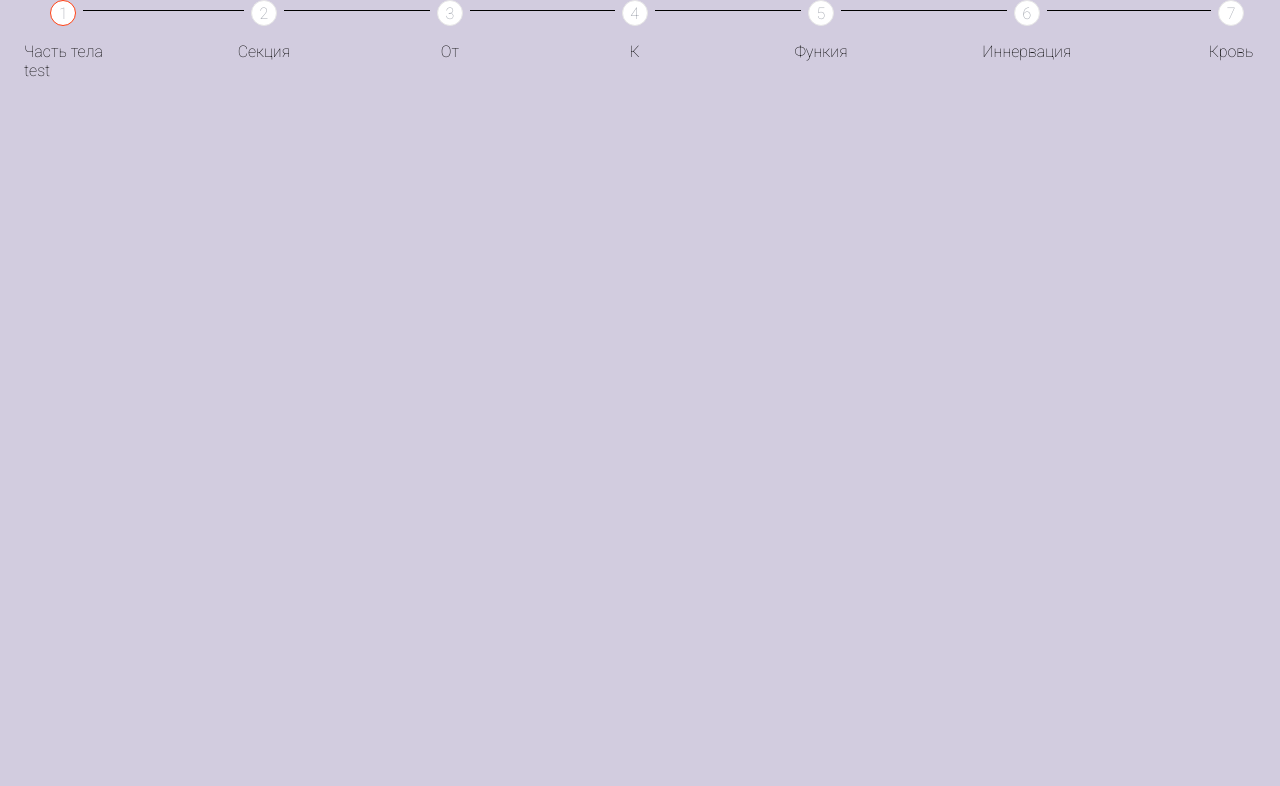
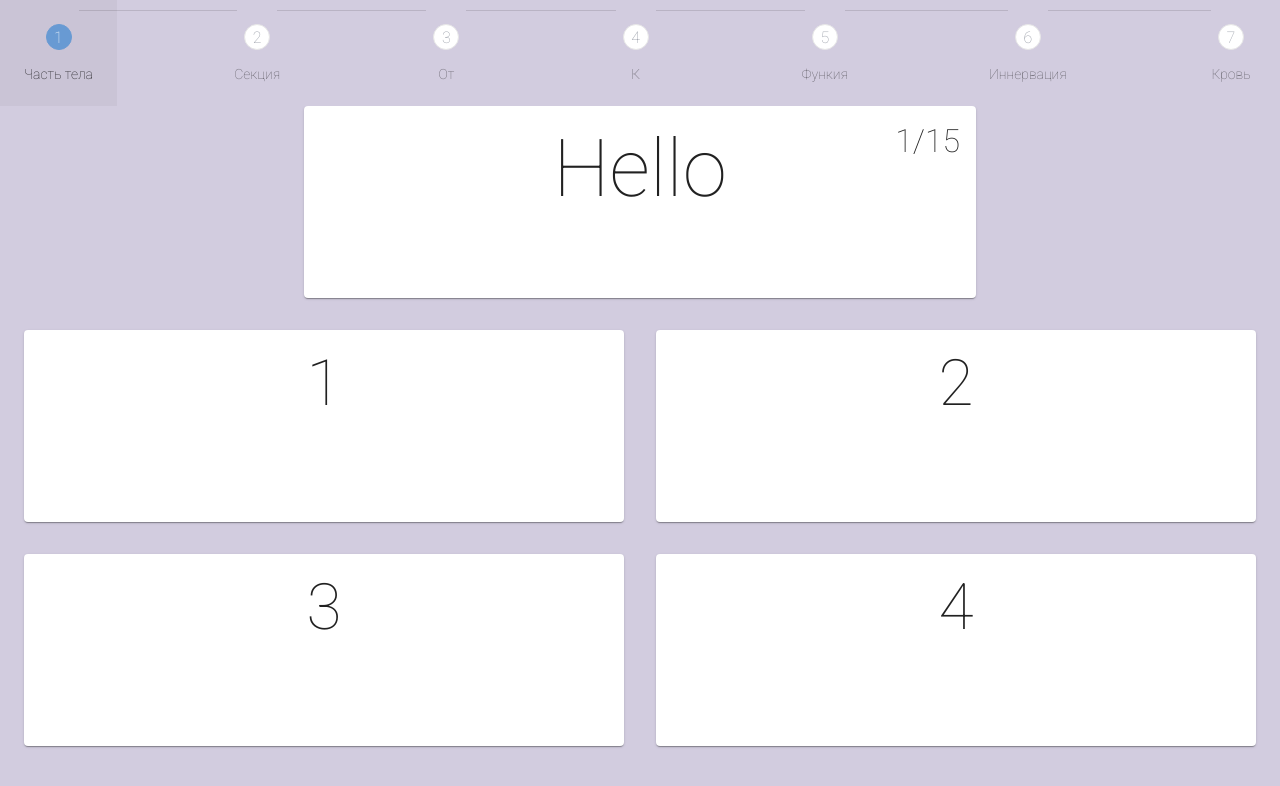
Before and after one commit to oxmap/ox-muscles, an Angular app: page /start in a window 1280 px wide. Both pictures are taken after a click on the button "НАЧАТЬ". Shown: the top 786 px of the page. Built offline with nearby package versions, Linux system fonts and the light colour scheme.

Commit message:
Changed layout for main

```diff
--- a/src/app/app.module.ts
+++ b/src/app/app.module.ts
@@ -4,6 +4,7 @@ import { BrowserModule } from "@angular/platform-browser";
 import { AppRoutingModule } from "./app-routing.module";
 import { MatStepperModule } from "@angular/material/stepper";
 import { BrowserAnimationsModule } from "@angular/platform-browser/animations";
+import { MatCardModule } from "@angular/material/card";
 
 import { AppComponent } from "./components/app/app.component";
 import { MainComponent } from "./components/main/main.component";
@@ -16,6 +17,7 @@ import { NumericDirective } from "./directives/numeric.directive";
     BrowserModule,
     BrowserAnimationsModule,
     MatStepperModule,
+    MatCardModule,
     FormsModule,
     ReactiveFormsModule,
     AppRoutingModule,
--- a/src/app/components/main/main.component.html
+++ b/src/app/components/main/main.component.html
@@ -2,47 +2,49 @@
   <mat-step>
     <ng-template matStepLabel>Часть тела</ng-template>
     <ng-container
-      *ngTemplateOutlet="body; context: { $implicit: 'Hello' }"
+      *ngTemplateOutlet="
+        body;
+        context: { main: 'Hello', answers: ['1', '2', '3', '4'] }
+      "
     ></ng-container>
   </mat-step>
   <mat-step>
     <ng-template matStepLabel>Секция</ng-template>
     <ng-container
-      *ngTemplateOutlet="body; context: { $implicit: 'Hello' }"
+      *ngTemplateOutlet="body; context: { main: 'Hello' }"
     ></ng-container>
   </mat-step>
   <mat-step>
     <ng-template matStepLabel>От</ng-template>
     <ng-container
-      *ngTemplateOutlet="body; context: { $implicit: 'Hello' }"
+      *ngTemplateOutlet="body; context: { main: 'Hello' }"
     ></ng-container>
   </mat-step>
   <mat-step>
     <ng-template matStepLabel>К</ng-template>
     <ng-container
-      *ngTemplateOutlet="body; context: { $implicit: 'Hello' }"
+      *ngTemplateOutlet="body; context: { main: 'Hello' }"
     ></ng-container>
   </mat-step>
   <mat-step>
     <ng-template matStepLabel>Функия</ng-template>
     <ng-container
-      *ngTemplateOutlet="body; context: { $implicit: 'Hello' }"
+      *ngTemplateOutlet="body; context: { main: 'Hello' }"
     ></ng-container>
   </mat-step>
   <mat-step>
     <ng-template matStepLabel>Иннервация</ng-template>
     <ng-container
-      *ngTemplateOutlet="body; context: { $implicit: 'Hello' }"
+      *ngTemplateOutlet="body; context: { main: 'Hello' }"
     ></ng-container>
   </mat-step>
   <mat-step>
     <ng-template matStepLabel>Кровь</ng-template>
     <ng-container
-      *ngTemplateOutlet="body; context: { $implicit: 'Hello' }"
+      *ngTemplateOutlet="body; context: { main: 'Hello' }"
     ></ng-container>
   </mat-step>
 
-  <!-- TODO prevent duplicate for stepicon -->
   <ng-template matStepperIcon="number" let-index="index">
     <span>
       {{ index + 1 }}
@@ -60,4 +62,16 @@
   </ng-template>
 </mat-horizontal-stepper>
 
-<ng-template #body> test </ng-template>
+<ng-template #body let-main="main" let-answers="answers">
+  <div class="main-body">
+    <mat-card class="main-card">
+      <p class="content">{{ main }}</p>
+      <p class="status">{{ appService.current }}/{{ appService.count }}</p>
+    </mat-card>
+    <div class="grid">
+      <mat-card *ngFor="let answer of answers">
+        <p class="answer">{{ answer }}</p>
+      </mat-card>
+    </div>
+  </div>
+</ng-template>
--- a/src/app/components/main/main.component.scss
+++ b/src/app/components/main/main.component.scss
@@ -1,4 +1,12 @@
+$success: rgb(72, 194, 103);
+$error: rgb(194, 72, 72);
+$current: rgb(104, 154, 211);
+
 :host ::ng-deep {
+  .mat-stepper-horizontal,
+  .mat-stepper-vertical {
+    background: transparent;
+  }
   .mat-step-header {
     .mat-step-icon {
       font-weight: 500;
@@ -12,8 +20,9 @@
     }
 
     .mat-step-icon-selected {
-      border-color: #ff4114;
-      background-color: white;
+      border-color: $current;
+      background-color: $current;
+      color: white;
     }
 
     .mat-step-icon-state-done {
@@ -29,4 +38,44 @@
       top: 0.6em;
     }
   }
+
+  .mat-card {
+    height: 20vh;
+  }
+
+  .grid {
+    display: grid;
+    gap: 2em;
+    grid-template-columns: 1fr 1fr;
+  }
+
+  .main-body {
+    width: 100%;
+    height: 80vh;
+  }
+
+  .main-card {
+    width: 50vw;
+    margin: 0 auto 2em auto;
+  }
+
+  .status {
+    position: absolute;
+    right: 0.5em;
+    top: 0.5em;
+    font-size: 2em;
+  }
+
+  .content {
+    font-size: 5em;
+  }
+
+  .answer {
+    font-size: 4em;
+    text-align: center;
+  }
+
+  p {
+    text-align: center;
+  }
 }
--- a/src/app/services/app.service.ts
+++ b/src/app/services/app.service.ts
@@ -8,5 +8,6 @@ import { Injectable } from "@angular/core";
 })
 export class AppService {
   public count = 15;
+  public current = 1;
   constructor() {}
 }
--- a/src/styles.scss
+++ b/src/styles.scss
@@ -1,3 +1,22 @@
+@use "@angular/material" as mat;
+@include mat.core();
+
+$theme-primary: mat.define-palette(mat.$indigo-palette);
+$theme-accent: mat.define-palette(mat.$pink-palette, A200, A100, A400);
+
+$theme-warn: mat.define-palette(mat.$red-palette);
+$theme: mat.define-light-theme(
+  (
+    color: (
+      primary: $theme-primary,
+      accent: $theme-accent,
+      warn: $theme-warn,
+    ),
+  )
+);
+
+@include mat.all-component-themes($theme);
+
 @import url("https://fonts.googleapis.com/css2?family=Roboto:wght@100&display=swap");
 body {
   margin: 0;
@@ -9,3 +28,7 @@ body {
 * {
   font-family: "Roboto", sans-serif;
 }
+
+p {
+  margin: 0;
+}
```
